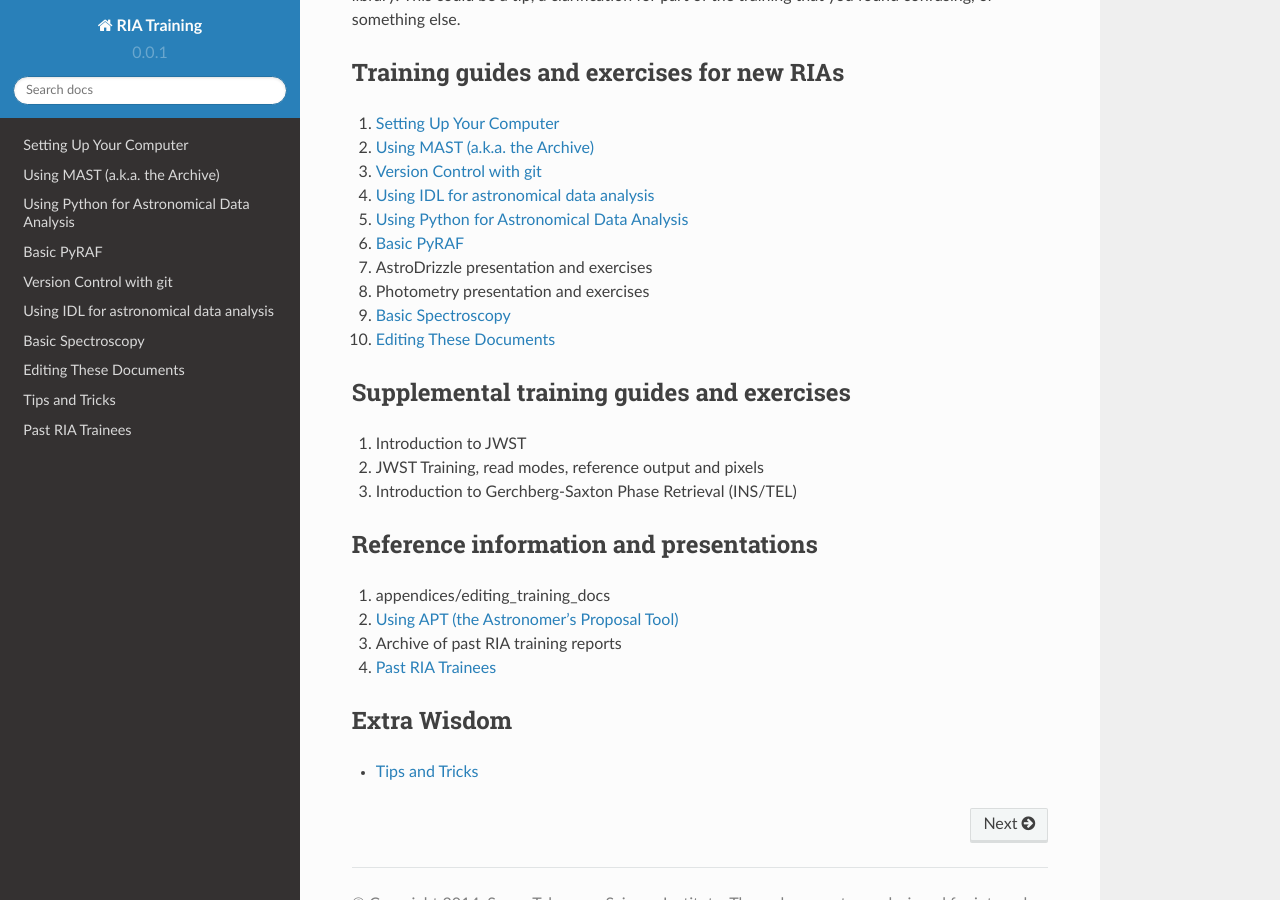
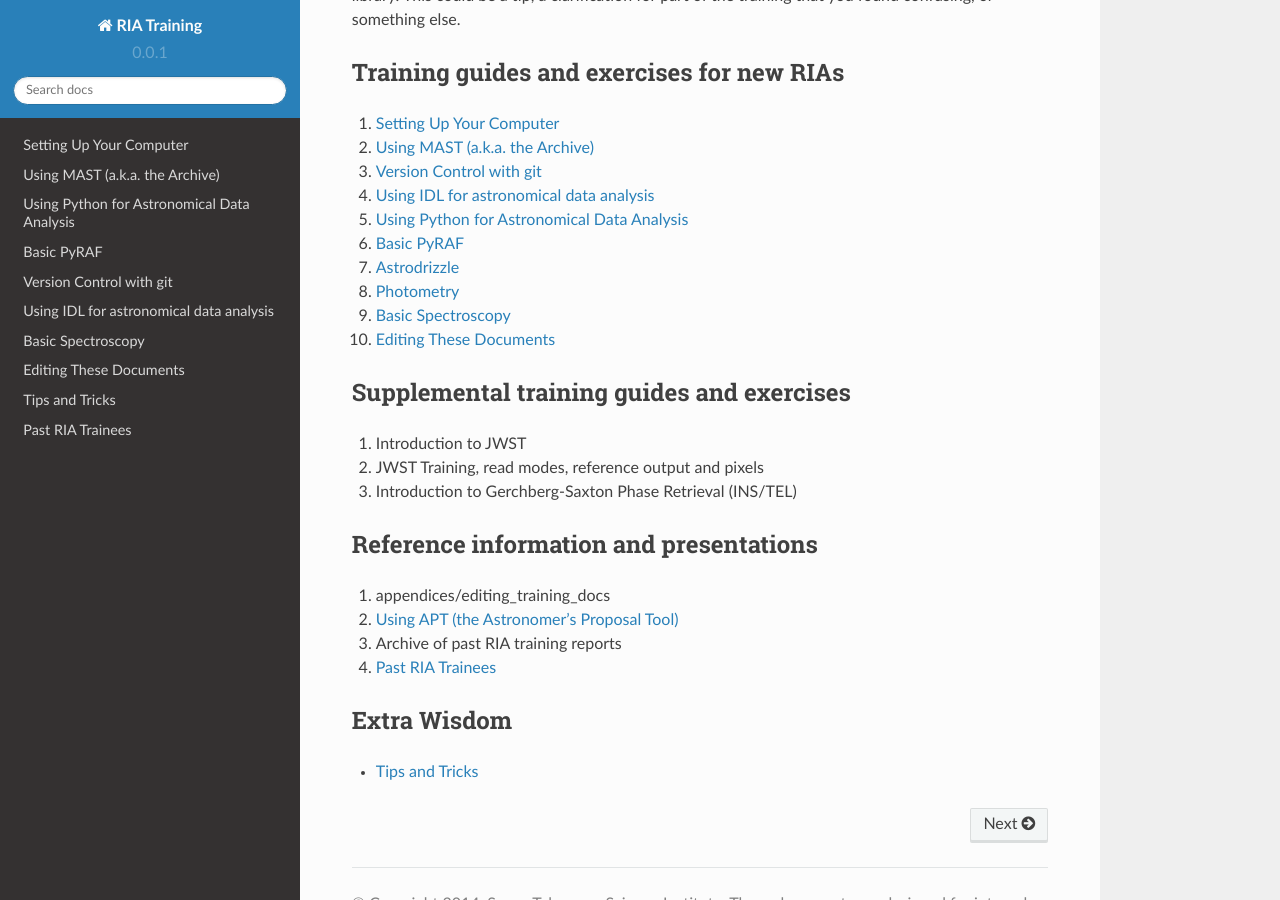
Before and after one commit to staceybright/training-library, a Sphinx documentation site: the page built from source/index.txt, in a window 1280 px wide and 900 px high, scrolled down 493 px. Built offline with Sphinx 7.4.7 and the Read the Docs theme 2.0.0, drawn with Linux system fonts in a browser that asks for light colours; pages that are not in the unit, such as notebooks, are missing from menus.

Commit message:
Add astrodrizzle and photometry documents; copy in PDFs for the rest

```diff
--- a/source/index.txt
+++ b/source/index.txt
@@ -20,8 +20,8 @@ Training guides and exercises for new RIAs
 #. :doc:`using_idl`
 #. :doc:`python`
 #. :doc:`pyraf`
-#. AstroDrizzle presentation and exercises
-#. Photometry presentation and exercises
+#. :doc:`astrodrizzle`
+#. :doc:`photometry`
 #. :doc:`spectroscopy`
 #. :doc:`editing_these_documents`
 
```
Also changed, not shown: source/astrodrizzle.txt (added, +7 -0 lines), source/photometry.txt (added, +7 -0 lines), 8 other files.
